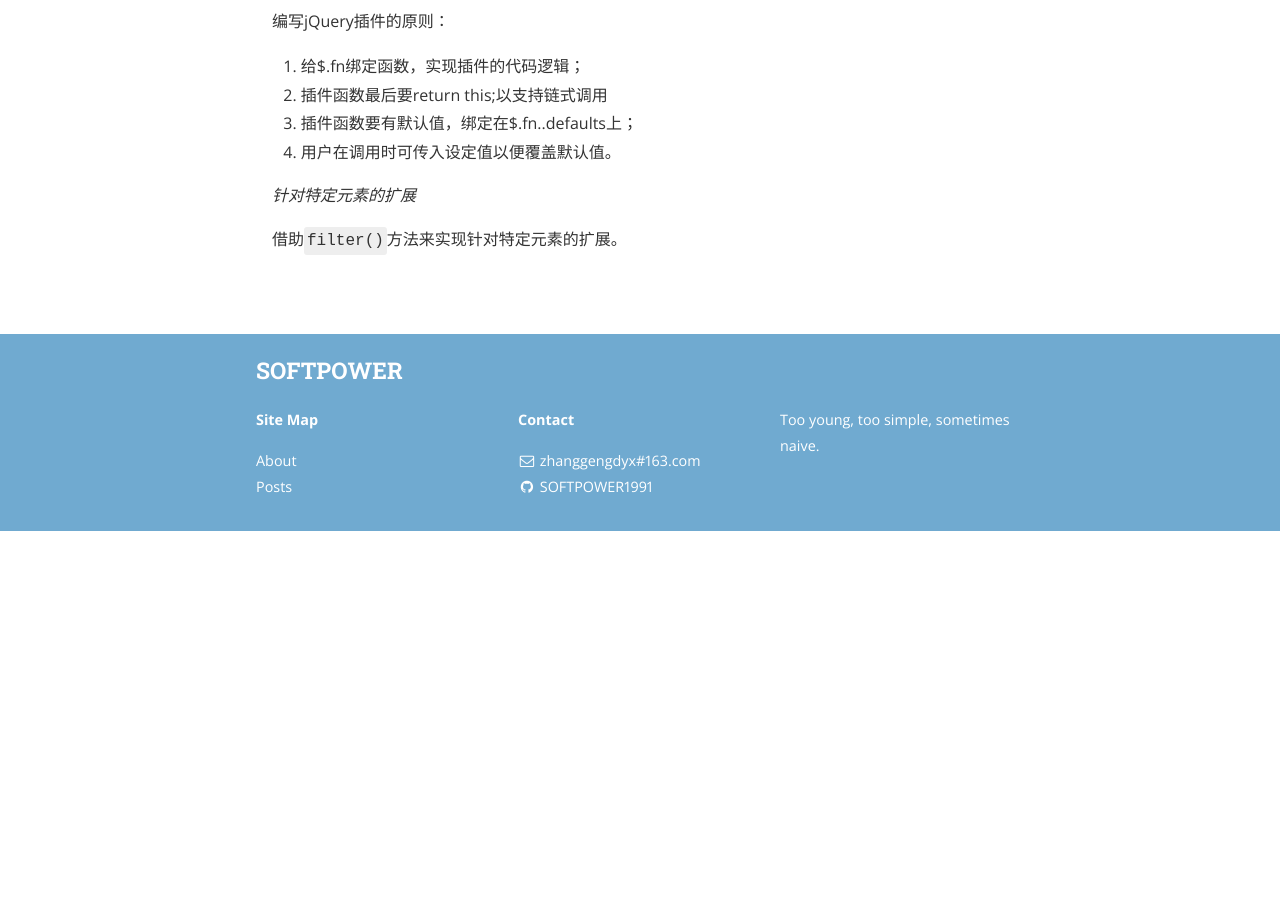
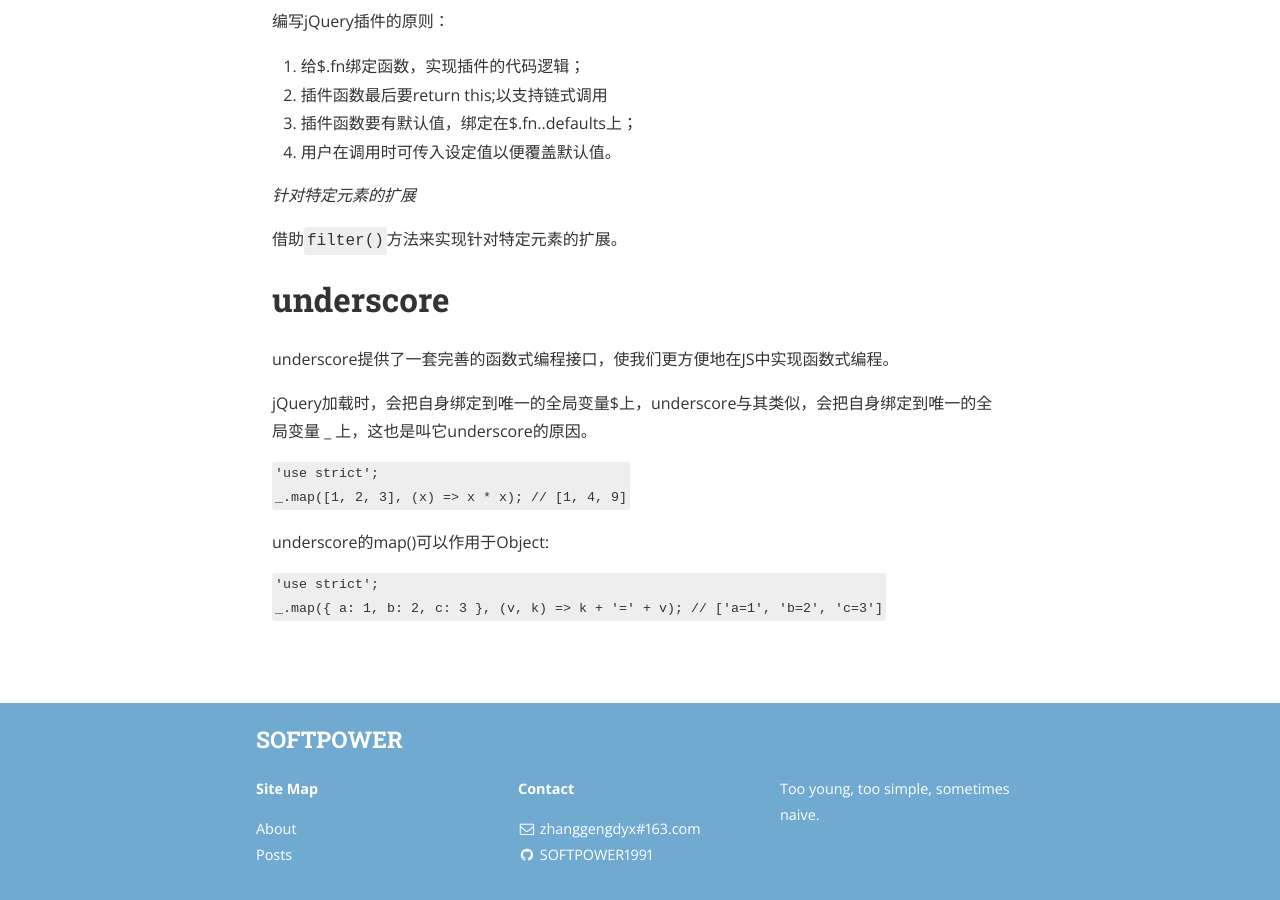
Before and after one commit to SOFTPOWER1991/SOFTPOWER1991.github.io, a Jekyll site: the page built from _posts/2016-07-12-JS-jQuery.markdown, in a window 1280 px wide and 900 px high, scrolled down 17003 px. Built offline with Jekyll 4.4.1, drawn with Linux system fonts in a browser that asks for light colours; nearby versions of some CDN libraries; a style sheet for code colours, icons or effects is not loaded; before the commit the page ends 17534 px from its top, so only the background shows below that.

Commit message:
add a new post aobut underscore

````diff
--- a/_posts/2016-07-12-JS-jQuery.markdown
+++ b/_posts/2016-07-12-JS-jQuery.markdown
@@ -755,3 +755,23 @@ $.fn.highlight1 = function () {
 *针对特定元素的扩展*
 
 借助`filter()`方法来实现针对特定元素的扩展。
+
+
+
+# underscore
+
+underscore提供了一套完善的函数式编程接口，使我们更方便地在JS中实现函数式编程。
+
+jQuery加载时，会把自身绑定到唯一的全局变量$上，underscore与其类似，会把自身绑定到唯一的全局变量 _ 上，这也是叫它underscore的原因。
+
+```
+'use strict';
+_.map([1, 2, 3], (x) => x * x); // [1, 4, 9]
+```
+
+underscore的map()可以作用于Object:
+
+```
+'use strict';
+_.map({ a: 1, b: 2, c: 3 }, (v, k) => k + '=' + v); // ['a=1', 'b=2', 'c=3']
+```
````
